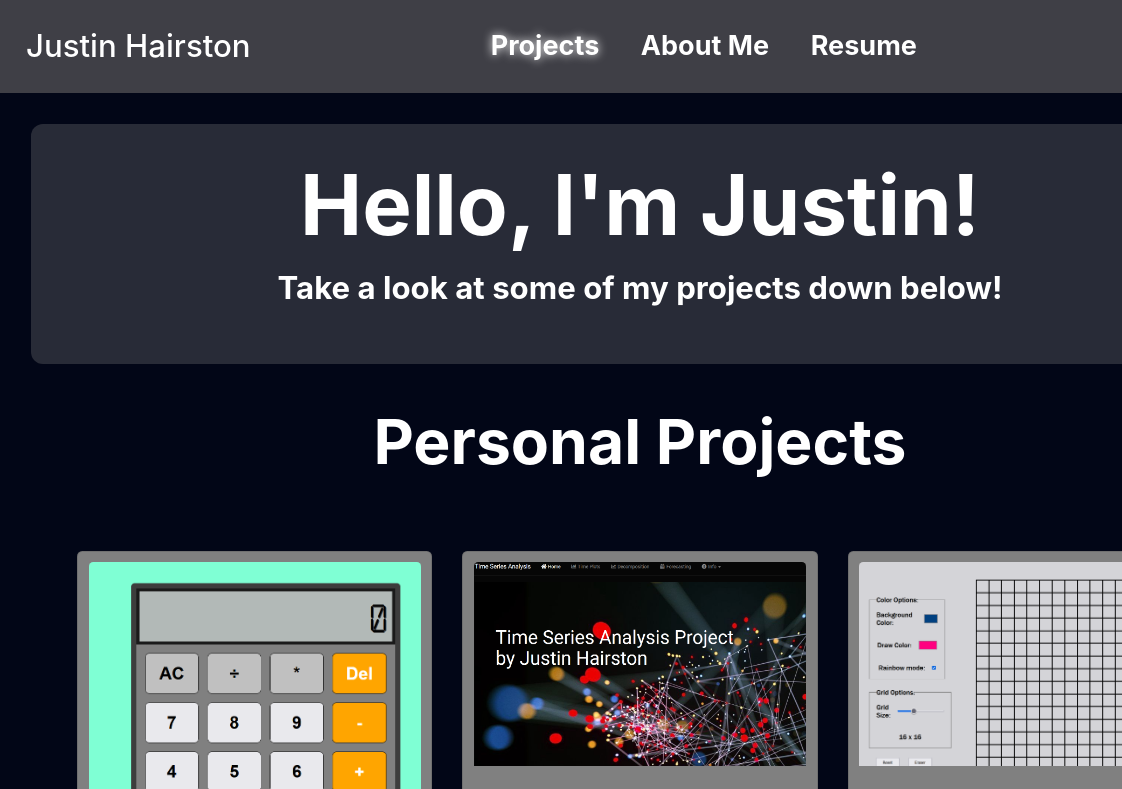
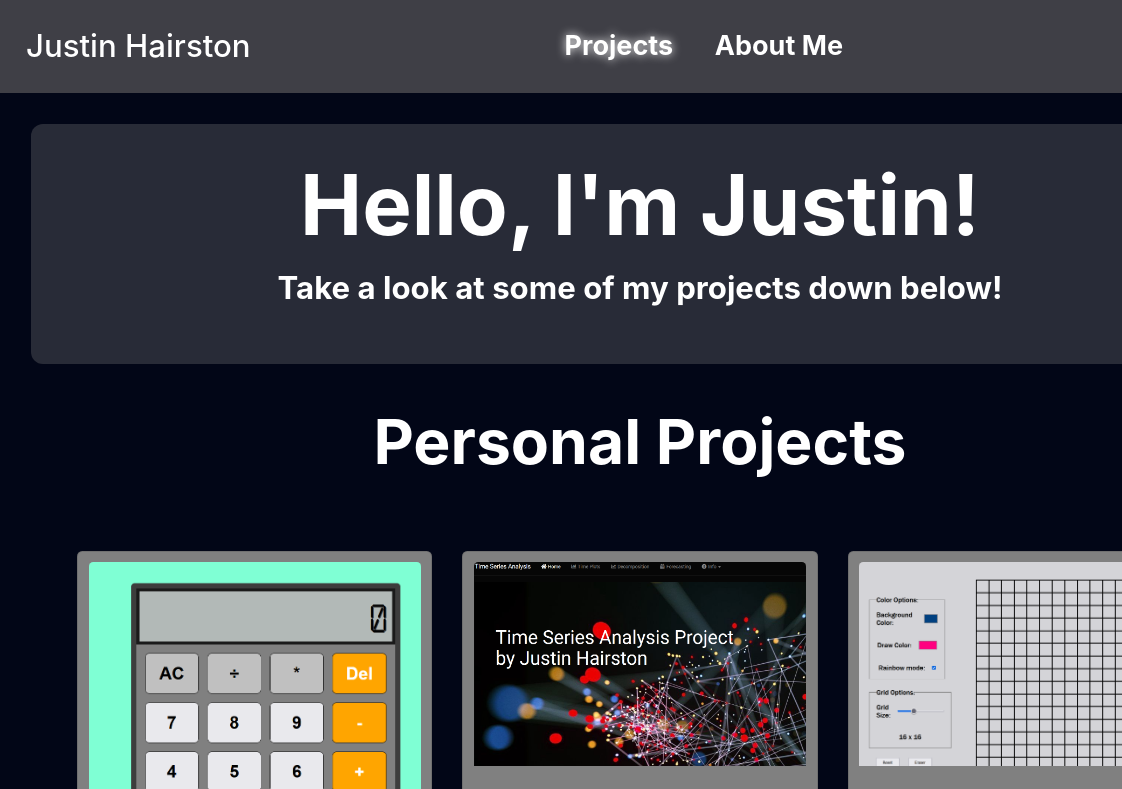
Before and after one commit to Jhairs2/personalWebsite, a plain HTML site: page index.html in a window 1280 px wide. Shown: the top 789 px of the page, 0-1122 px from the left. Drawn offline with nearby package versions, Linux system fonts and the light colour scheme.

Commit message:
Remove resume section from home and about pages

```diff
--- a/index.html
+++ b/index.html
@@ -27,7 +27,6 @@
                <div class="navbar-nav gap-3">
                   <a class="nav-link active" id="header" href="./index.html">Projects</a>
                   <a class="nav-link" id="header" href="./about.html">About Me</a>
-                  <a class="nav-link" id="header" href="./Resume(Prim.).pdf" download="Justin-Hairston-Resume">Resume</a>
                </div>
                <div class="navbar-item">
                   <a class="navbar-link" href="https://github.com/Jhairs2"><img id="nav-icons" src="./images/icons8-github(1).svg"></a>
```
Also changed, not shown: about.html (+0 -1 lines).
